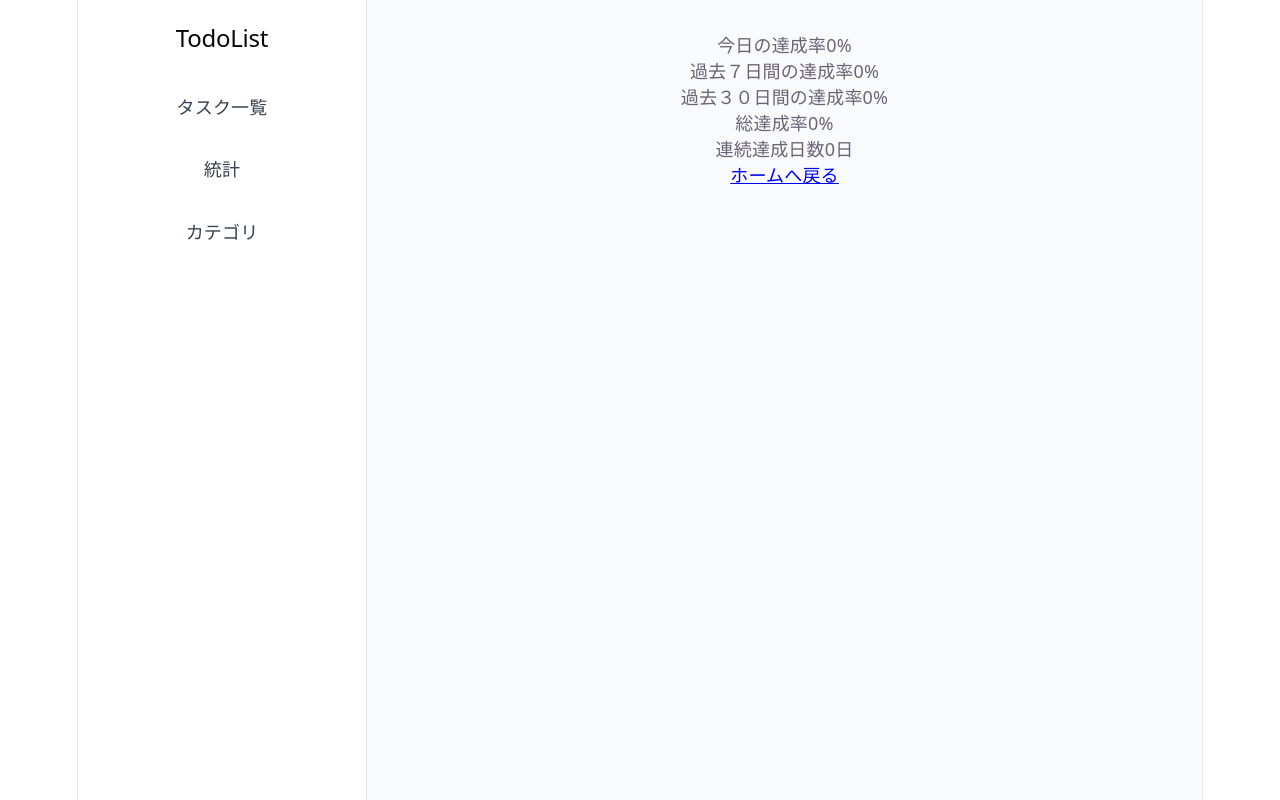
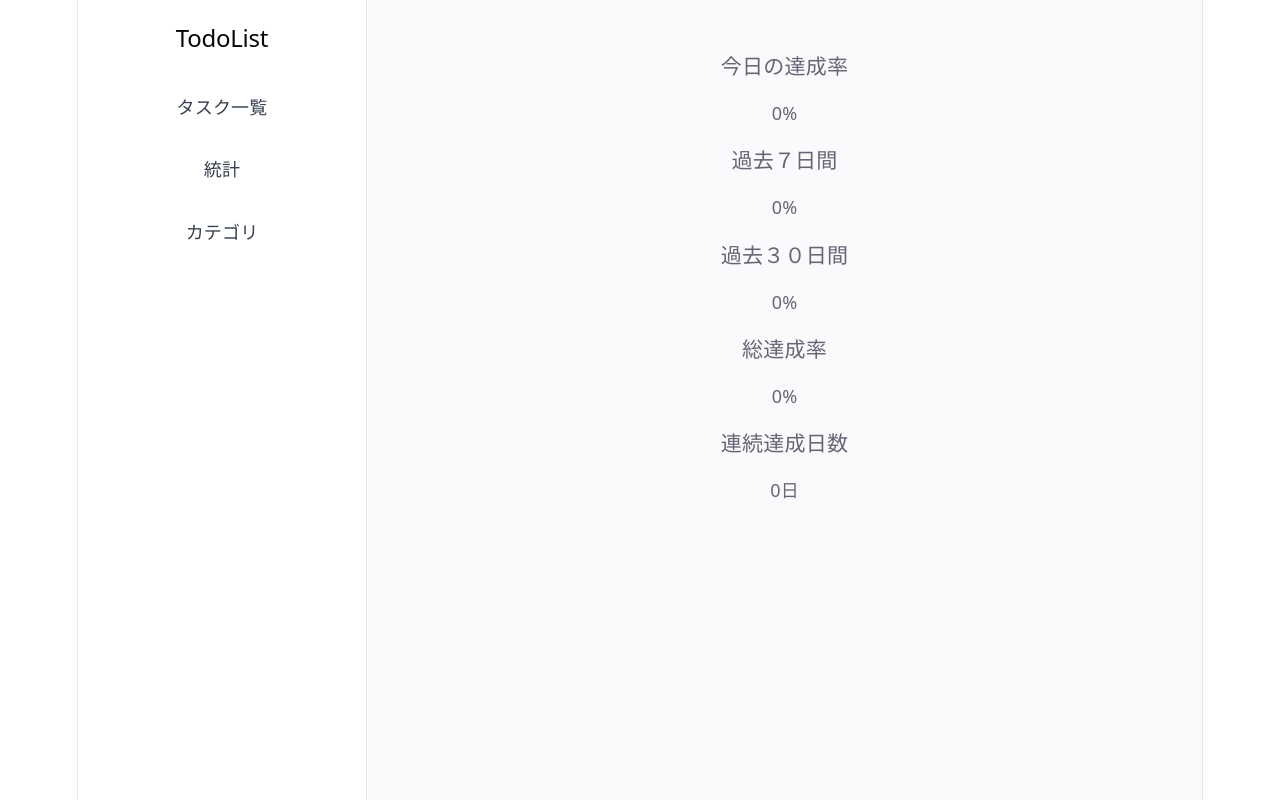
Before and after one commit to bokuchin0126-coder/todo-list-react-ts, a React (Vite) app: page /tasks/stats in a window 1280 px wide. Built offline with nearby package versions, Linux system fonts and the light colour scheme; no server answers; the database is empty.

Commit message:
implement: statistics page

```diff
--- a/src/css/todo-category.css
+++ b/src/css/todo-category.css
@@ -35,12 +35,10 @@
   display:flex;
   justify-content:space-between;
   align-items:center;
-
   padding:15px;
 
   border:1px solid #ddd;
   border-radius:10px;
-
   background:white;
 }
 
@@ -50,9 +48,7 @@
 
 .category-card input{
   width:100%;
-
   padding:8px;
-
   border:1px solid #ccc;
   border-radius:6px;
 }
--- a/src/css/todo-detail.css
+++ b/src/css/todo-detail.css
@@ -7,7 +7,6 @@
     display: flex;
     justify-content: space-between;
     align-items: center;
-
     margin-bottom: 24px;
 }
 
--- a/src/css/todo-item.css
+++ b/src/css/todo-item.css
@@ -2,6 +2,7 @@
   display: grid;
   grid-template-columns: 1fr 120px 120px 220px 140px;
   align-items: center;
+
   padding: 16px 20px;
   border-top: 1px solid #e5e7eb;
 }
@@ -34,6 +35,7 @@
   width: 28px;
   height: 28px;
   border: 1px solid #cbd5e1;
+
   border-radius: 50%;
   background: white;
   cursor: pointer;
--- a/src/css/todo-list.css
+++ b/src/css/todo-list.css
@@ -48,6 +48,7 @@
   padding: 12px 20px;
   border: none;
   border-radius: 8px;
+
   background: #2563eb;
   color: white;
   cursor: pointer;
@@ -67,6 +68,7 @@
   padding: 10px 16px;
   border: none;
   background: white;
+
   border-radius: 8px;
   cursor: pointer;
 }
@@ -87,6 +89,7 @@
   display: grid;
   grid-template-columns: 1fr 120px 120px 220px 140px;
   background: #f3f4f6;
+
   padding: 16px 20px;
   font-weight: bold;
 }
--- /dev/null
+++ b/src/css/todo-stats.css
@@ -0,0 +1,18 @@
+.stats-grid {
+    display: grid;
+    grid-template-columns: repeat(auto-fit, minmax(220px, 1fr));
+}
+
+.stats-card {
+    background: white;
+    padding: 24px;
+}
+
+.stats-card h3 {
+    margin-bottom: 12px;
+}
+
+.stats-card p {
+    font-size: 2rem;
+    font-weight: bold;
+}
--- a/src/views/TodoStatsView.tsx
+++ b/src/views/TodoStatsView.tsx
@@ -21,13 +21,33 @@ function TodoStatsView() {
 
     return (
         <>
-        <div>
-            <p>今日の達成率{todayAchievement()}%</p>
-            <p>過去７日間の達成率{designationAchievement(7)}%</p>
-            <p>過去３０日間の達成率{designationAchievement(30)}%</p>
-            <p>総達成率{wholeAchievement()}%</p>
-            <p>連続達成日数{continuousAchievement()}日</p>
-            <Link to="/">ホームへ戻る</Link>
+        <div className="stats-grid">
+
+            <div className="stats-card">
+                <h3>今日の達成率</h3>
+                <p>{todayAchievement()}%</p>
+            </div>
+
+            <div className="stats-card">
+                <h3>過去７日間</h3>
+                <p>{designationAchievement(7)}%</p>
+            </div>
+
+             <div className="stats-card">
+                <h3>過去３０日間</h3>
+                <p>{designationAchievement(30)}%</p>
+            </div>
+
+             <div className="stats-card">
+                <h3>総達成率</h3>
+                <p>{wholeAchievement()}%</p>
+            </div>
+
+             <div className="stats-card">
+                <h3>連続達成日数</h3>
+                <p>{continuousAchievement()}日</p>
+            </div>
+
         </div>
         </>
     )
```
